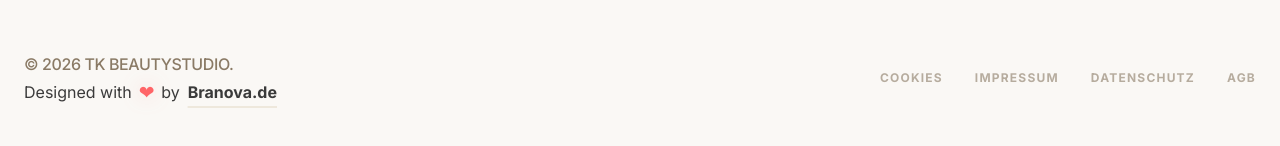
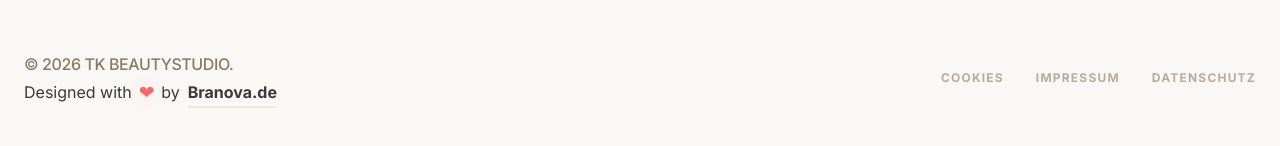
Before and after one commit to branova-crm/TK-Beauty, a Next.js app: page / in a window 1280 px wide. Shown: the part 6566-6712 px from the top of the page. Built offline with nearby package versions, Linux system fonts and the light colour scheme; a web font is replaced by a local one.

Commit message:
delete agb

```diff
--- a/src/components/Footer.tsx
+++ b/src/components/Footer.tsx
@@ -129,7 +129,6 @@ export default function Footer() {
                         <Link href="/cookies" className="hover:text-primary transition-colors">Cookies</Link>
                         <Link href="/impressum" className="hover:text-primary transition-colors">Impressum</Link>
                         <Link href="/datenschutz" className="hover:text-primary transition-colors">Datenschutz</Link>
-                        <Link href="/agb" className="hover:text-primary transition-colors">AGB</Link>
                     </div>
                 </div>
             </div>
```
